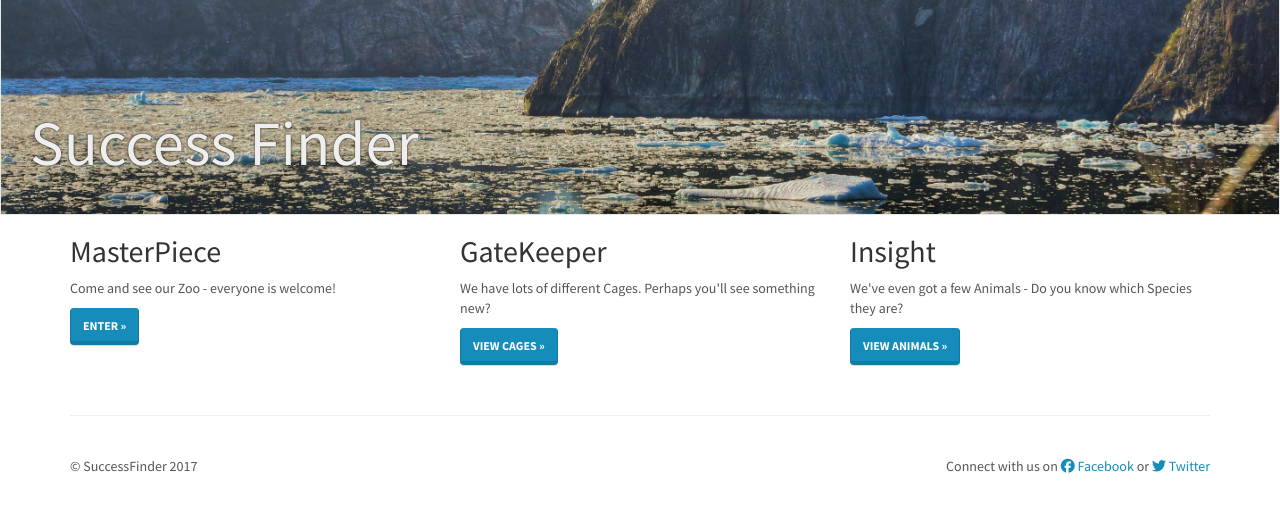
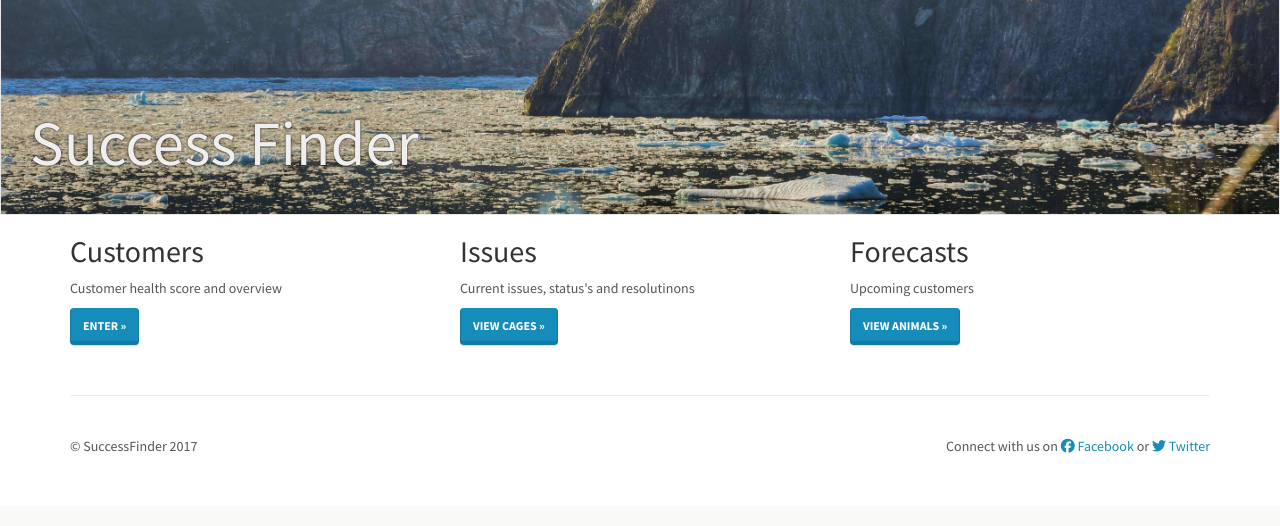
Before and after one commit to Hawk94/success_finder, a Django app: page / in a window 1280 px wide. Shown: the part 585-1111 px from the top of the page. After the commit the page ends 1038 px from the top, so only its background shows below. Run offline with Django 3.2, Linux system fonts and the light colour scheme; parts of the project's set-up code (start-up, migrations or seed data) failed here and were passed over; some libraries are stand-ins or nearby versions.

Commit message:
template update

```diff
--- a/templates/home.html
+++ b/templates/home.html
@@ -40,18 +40,18 @@
 <div class="container">
   <div class="row">
     <div class="col-lg-4">
-      <h2>MasterPiece</h2>
-      <p>Come and see our Zoo - everyone is welcome!<p>
+      <h2>Customers</h2>
+      <p>Customer health score and overview<p>
       <p><a class="btn btn-primary" href="#" role="button">Enter &raquo;</a></p>
     </div>
     <div class="col-lg-4">
-      <h2>GateKeeper</h2>
-      <p>We have lots of different Cages. Perhaps you'll see something new?<p>
+      <h2>Issues</h2>
+      <p>Current issues, status's and resolutinons<p>
       <p><a class="btn btn-primary" href="#" role="button">View Cages &raquo;</a></p>
     </div>
     <div class="col-lg-4">
-      <h2>Insight</h2>
-      <p>We've even got a few Animals - Do you know which Species they are?<p>
+      <h2>Forecasts</h2>
+      <p>Upcoming customers<p>
       <p><a class="btn btn-primary" href="#" role="button">View Animals &raquo;</a></p>
     </div>
   </div>
```
